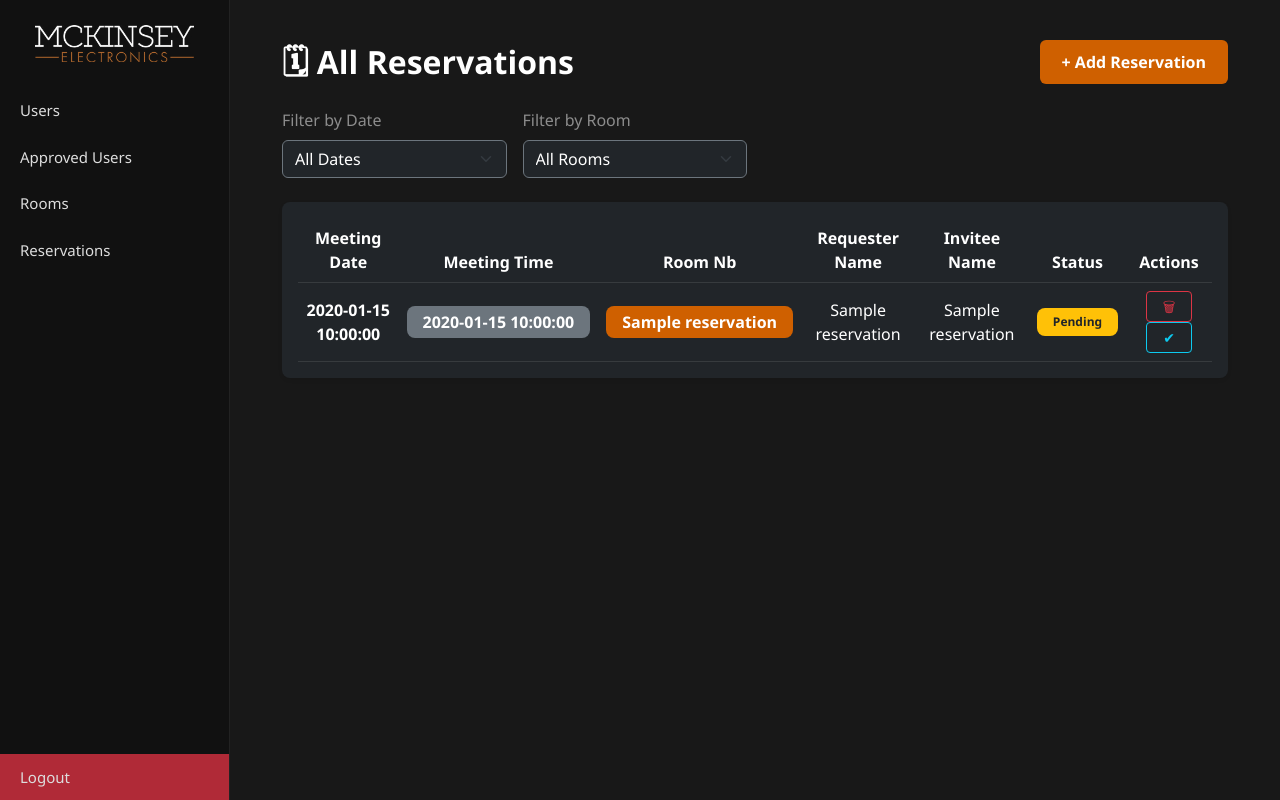
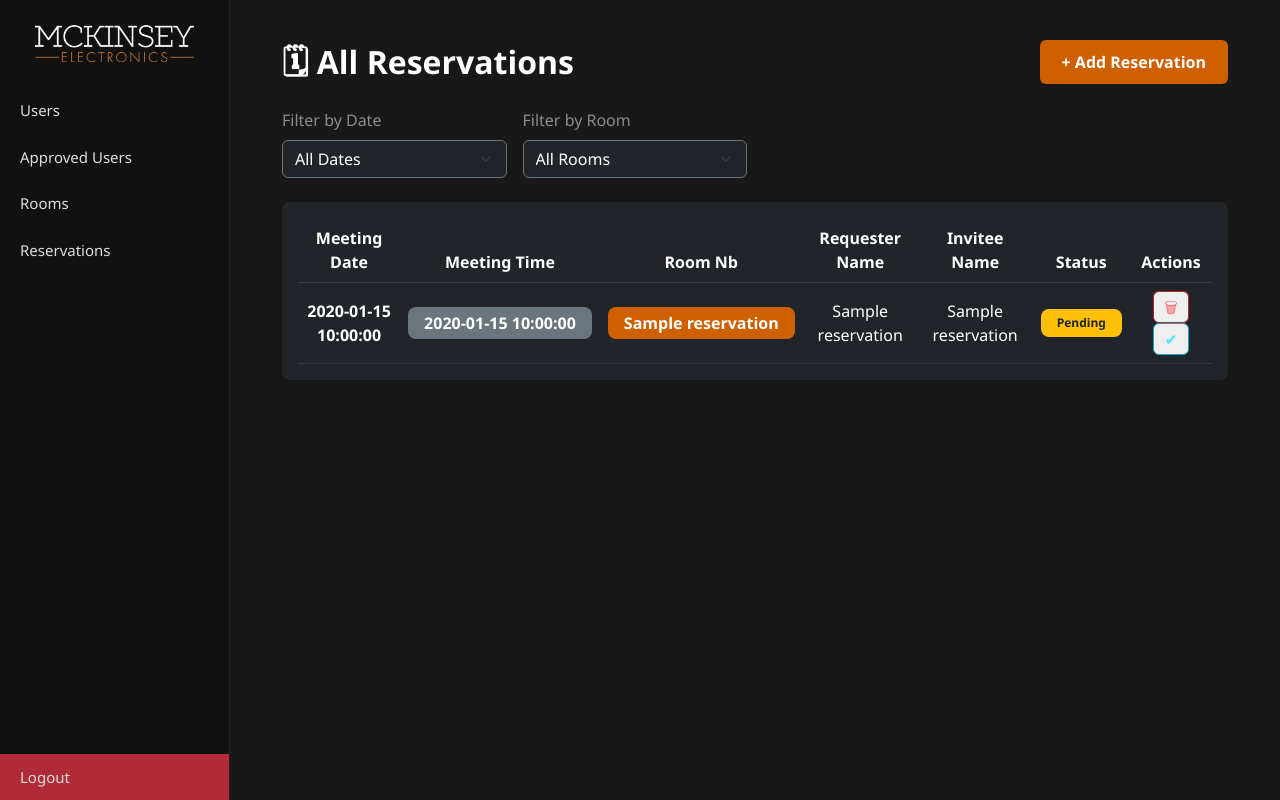
Before and after one commit to mckinsey664/booking, a Flask app: template templates/admin_reservations.html in a window 1280 px wide. Run offline with Flask 3, Linux system fonts and the light colour scheme; the template is opened without the code that fills it: most values are stand-ins (such as "Sample title", 1, 10 or a date in 2020); parts of the project's set-up code (start-up, migrations or seed data) failed here and were passed over.

Commit message:
add classes

```diff
--- a/templates/admin_reservations.html
+++ b/templates/admin_reservations.html
@@ -109,13 +109,13 @@
             <!-- 🗑 DELETE -->
             <td>
               <form action="{{ url_for('delete_reservation', reservation_id=r['id']) }}" method="post" class="d-inline">
-                <button type="submit" class="btn btn-outline-danger btn-sm px-3"
+                <button type="submit" class="action-btn btn-delete"
                         onclick="return confirm('Are you sure you want to delete this reservation?');">
                   🗑
                 </button>
               </form>
 <form action="{{ url_for('mark_done', reservation_id=r['id']) }}" method="post" class="d-inline">
-  <button class="btn btn-outline-info btn-sm px-3"
+  <button class="action-btn btn-done"
           {% if r['status'] == 'Done' %}disabled style="opacity:0.4; cursor:not-allowed;"{% endif %}
   >
       ✔
```
